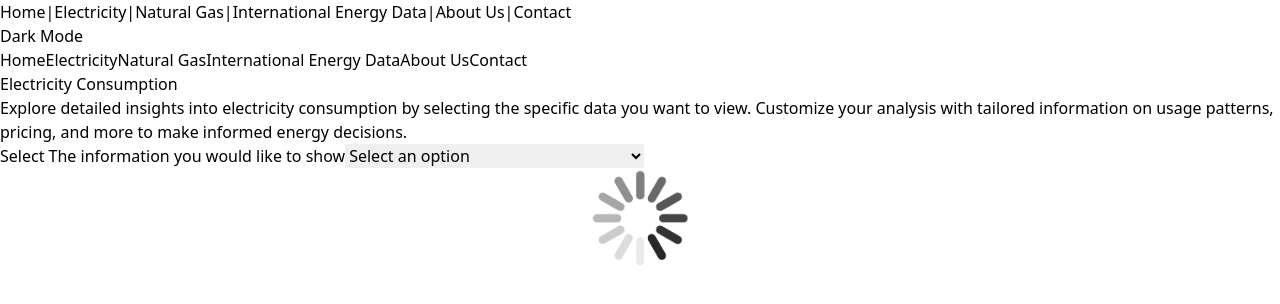
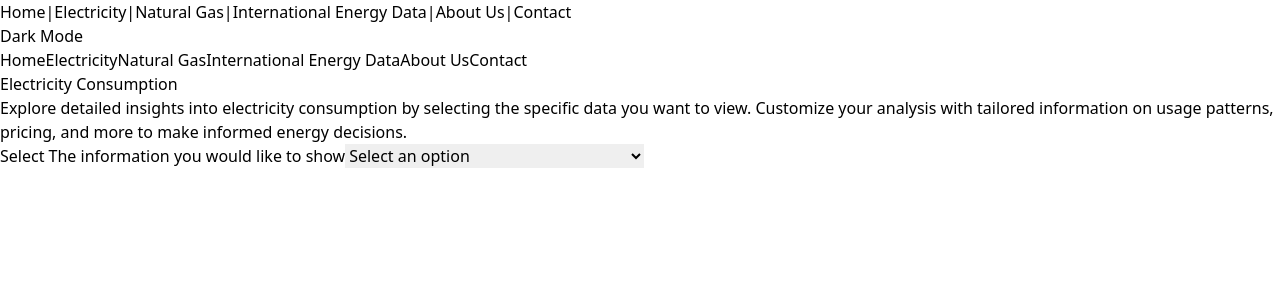
Before and after one commit to abdallah0100/Web_Group, a React (Vite) app in the folder hw2/: page /electricity in a window 1280 px wide. Shown: the top 304 px of the page. Built offline with nearby package versions, Linux system fonts and the light colour scheme.

Commit message:
Fixed common loading bugs

```diff
--- a/hw2/src/components/content/energy/DataTable.jsx
+++ b/hw2/src/components/content/energy/DataTable.jsx
@@ -1,13 +1,13 @@
 import React, { useEffect, useState } from 'react';
 
-function DataTable({data}) {
+function DataTable({data, index, setIndex, loading}) {
 
-    const[index, setIndex] = useState(0)
     const[dataToDisplay, setDataToDisplay] = useState([]);
 
     useEffect(()=>{
         if (Array.isArray(data))
             setDataToDisplay(data.slice(index*10, 10*(index + 1)))
+
     }, [index, data])
     return (
         <div className="container mx-auto p-4">
@@ -58,7 +58,7 @@ function DataTable({data}) {
                 </button>
             </div>
                  </div> : <center>
-                        <label>Data was not found!</label>
+                        <label hidden={!loading}>Data was not found!</label>
                             </center>}
             </div>
         </div>
--- a/hw2/src/components/content/energy/Electricity.jsx
+++ b/hw2/src/components/content/energy/Electricity.jsx
@@ -19,6 +19,7 @@ function Electricity() {
     const [expStatesData, setExpStatesData] = useState(-1);
     const [lowestConsumption, setLowestConsumption] = useState(-1);
     const [highestConsumption, setHighestConsumption] = useState(-1);
+    const [loading, updateLoading] = useState(true)
 
     const onInformationSelect = () => {
         yearArea.current.hidden = false;
@@ -45,7 +46,9 @@ function Electricity() {
             msgLabel.current.hidden = false;
             return;
         }
+        updateLoading(false)
         msgLabel.current.hidden = true;
+        //let lowestConsumptions, highestConsumptions, cheapestStates, expensiveStates
         let yearFilter = "&start=" + year.current.value + "&end=" + year.current.value;
         if (selectedInfo.current.value === "Industry & Commercial Consumption" || selectedInfo.current.value === "All") {
             let url = electricityApiData["Industry & Commercial Consumption"].apiUrl + yearFilter;
@@ -84,6 +87,7 @@ function Electricity() {
             setCheapStatesData(-1);
             setExpStatesData(-1);
         }
+        updateLoading(true)
     };
 
     return (
@@ -161,7 +165,7 @@ function Electricity() {
             </div>
 
             {/* Loading and Charts Section */}
-            <center><img src="./loading.gif" width={100} height={100} hidden={expStatesData !== -1 || cheapStatesData !== -1 || highestConsumption !== -1 || lowestConsumption !== -1} alt="Loading" /></center>
+            <center><img src="./loading.gif" width={100} height={100} hidden={loading} alt="Loading" /></center>
             <div className="grid grid-cols-1 md:grid-cols-2 gap-4">
                 <ChartComp
                     title="5 Most Expensive States"
--- a/hw2/src/components/content/energy/International.jsx
+++ b/hw2/src/components/content/energy/International.jsx
@@ -4,17 +4,21 @@ import DataTable from "./DataTable"
 function International(){
     const apiUrl = "https://api.eia.gov/v2/international/data/?api_key=0elCt43O9HAYcRzX9wMXx5euPbU4PBOtw21LgY22&frequency=monthly&data[0]=value&sort[0][column]=period&sort[0][direction]=desc&offset=0&length=5000"
     const [countryData, setCountryData] = useState(-1)
+    const [index, setIndex] = useState(0)
+    const [loadingHidden, updateLoading] = useState(false)
     const [originalCountryData, setOgCountryData] = useState(-1)
     useEffect(()=>{
         axios.get(apiUrl).then(res=> {
             setOgCountryData(res.data.response.data)
             setCountryData(res.data.response.data)
+            updateLoading(true)
         }).catch(err => console.log(err))
     }, [])
 
     const onFilterInput = (event)=>{
         const searchQuery = event.target.value.toLowerCase();
         const filteredData = originalCountryData.filter((item)=> item.countryRegionName.toLowerCase().includes(searchQuery))
+        setIndex(0)
         setCountryData(filteredData)
     }
 
@@ -23,7 +27,8 @@ function International(){
             <label htmlFor="country_filter">Filter by Country Name:</label>
             <input onChange={onFilterInput} id="country_filter" placeholder="Country name" type="text" className="ml-2 bg-blue-500 mt-1 pl-3 pr-10 py-1 text-base border-gray-300 focus:outline-none focus:ring-indigo-500 focus:border-indigo-500 sm:text-sm rounded-md"/>
         </center>
-        <DataTable data={countryData} />
+        <center><img className="pt-8" src="./loading.gif" width={100} height={100} alt="Loading" hidden={loadingHidden} /></center>
+        <DataTable data={countryData} index={index} setIndex={setIndex} loading={loadingHidden} />
     </div>)
 }
 
```
